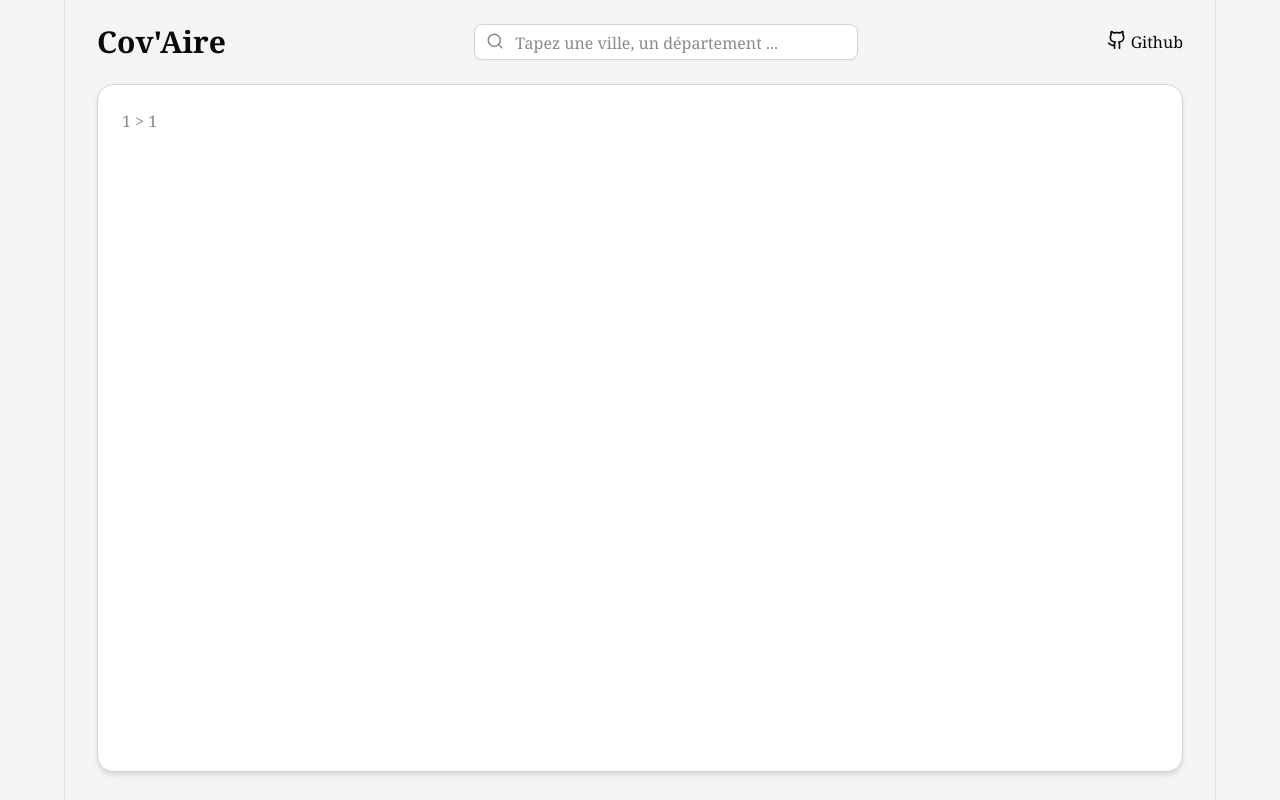
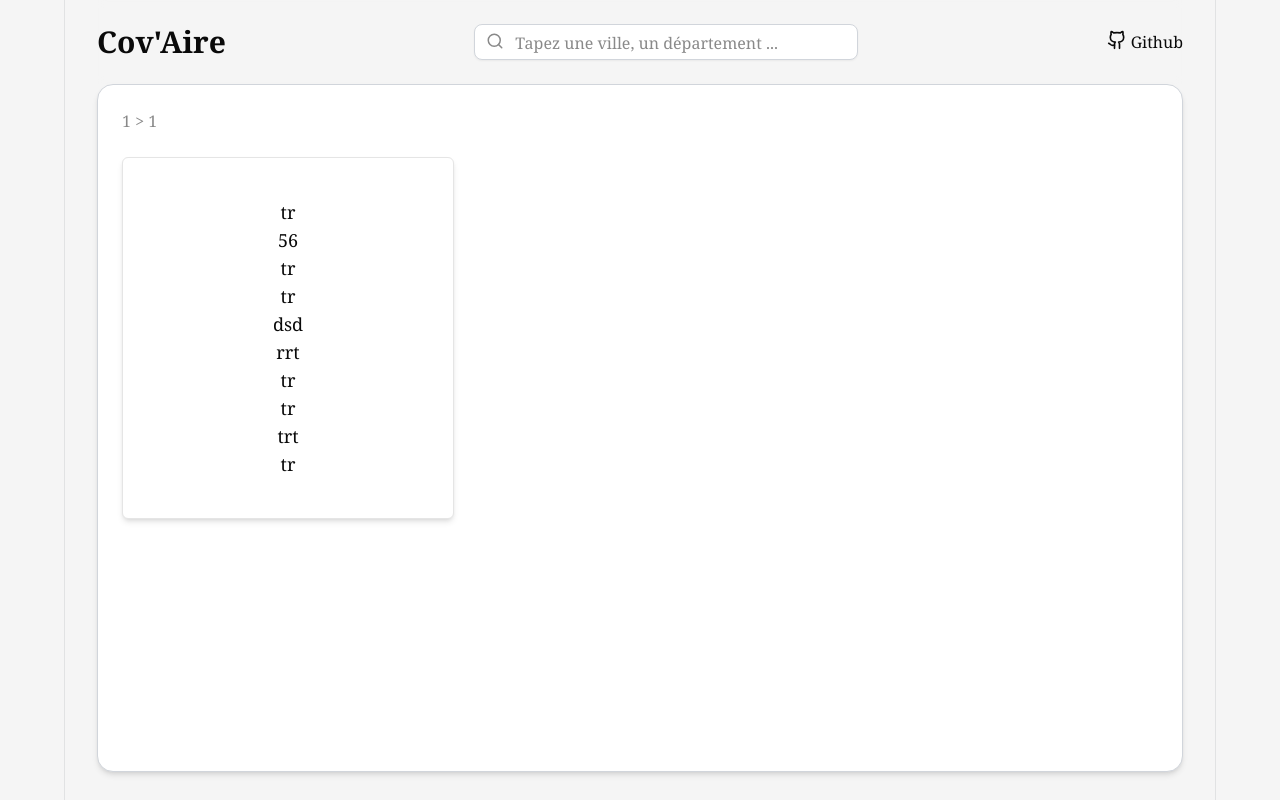
Before and after one commit to mohamed-rahmani/Cov-Aire, a Next.js app in the folder frontend/: page /regions/1/1 in a window 1280 px wide. Built offline with nearby package versions, Linux system fonts and the light colour scheme.

Commit message:
added: fetch all regions from API

```diff
--- a/frontend/package.json
+++ b/frontend/package.json
@@ -12,6 +12,7 @@
     "@radix-ui/react-dialog": "^1.1.5",
     "@radix-ui/react-slot": "^1.1.1",
     "@svgr/webpack": "^8.1.0",
+    "@tanstack/react-query": "^5.64.2",
     "cal-sans": "^1.0.1",
     "class-variance-authority": "^0.7.1",
     "clsx": "^2.1.1",
--- a/frontend/src/app/layout.tsx
+++ b/frontend/src/app/layout.tsx
@@ -1,4 +1,5 @@
 import Header from "@/components/feature/layout/Header";
+import QueryClientProvider from "@/components/feature/layout/QueryClientProvider";
 import "cal-sans";
 import type { Metadata } from "next";
 import "./globals.css";
@@ -18,7 +19,9 @@ export default function RootLayout({
     <html lang="fr">
       <body className="mx-auto flex min-h-screen max-w-6xl border-x border-[#e1e2e3] flex-col px-8 selection:bg-black selection:text-white">
         <Header />
-        <main className="flex-1 flex">{children}</main>
+        <main className="flex-1 flex">
+          <QueryClientProvider>{children}</QueryClientProvider>
+        </main>
       </body>
     </html>
   );
--- a/frontend/src/app/page.tsx
+++ b/frontend/src/app/page.tsx
@@ -1,3 +1,5 @@
+"use client";
+
 import Image from "next/image";
 import Link from "next/link";
 
--- a/frontend/src/app/regions/[region]/[department]/page.tsx
+++ b/frontend/src/app/regions/[region]/[department]/page.tsx
@@ -1,3 +1,5 @@
+import CarpoolingAreaCard from "@/components/CarpoolingAreaCard";
+
 type PageParams = Promise<{ region: string; department: string }>;
 
 export default async function page({ params }: { params: PageParams }) {
@@ -7,7 +9,21 @@ export default async function page({ params }: { params: PageParams }) {
       <div className="px-6 py-6 text-[#898989]">
         {decodeURIComponent(region)} {">"} {decodeURIComponent(department)}
       </div>
-      <div className="grid grid-cols-3 gap-5 px-6"></div>
+      <div className="grid grid-cols-3 gap-5 px-6">
+        <CarpoolingAreaCard
+          adress="tr"
+          bouygues4G="tr"
+          city="tr"
+          free4G="tr"
+          namePlace="tr"
+          orange4G="tr"
+          parkingBike="rrt"
+          parkingType=""
+          sfr4G="trt"
+          zipcode={56}
+          geographic="dsd"
+        />
+      </div>
     </div>
   );
 }
--- a/frontend/src/app/regions/page.tsx
+++ b/frontend/src/app/regions/page.tsx
@@ -1,16 +1,33 @@
+"use client";
+
 import RegionCard from "@/components/RegionCard";
+import { getAllRegion } from "@/services/covaire/CovaireService";
+import { useQuery } from "@tanstack/react-query";
+import { LoaderCircle } from "lucide-react";
 
-export default function page() {
+export default function Page() {
+  const { data, error, isLoading } = useQuery({
+    queryKey: [getAllRegion],
+    queryFn: async () => {
+      const result = await getAllRegion();
+      return result;
+    },
+  });
   return (
     <div className="bg-white w-full rounded-2xl border border-gray-300 shadow-md mb-7">
       <div className="px-6 py-6 text-[#898989]">Sélectionner une région</div>
       <div className="grid grid-cols-3 gap-5 px-6">
-        <RegionCard regionName="Ile de France" />
-        <RegionCard regionName="Ile-de-France" />
-        <RegionCard regionName="Ile-de-France" />
-        <RegionCard regionName="Ile-de-France" />
-        <RegionCard regionName="Ile-de-France" />
-        <RegionCard regionName="Ile-de-France" />
+        {isLoading && <LoaderCircle className="spin-animation" />}
+        {error && <p className="error">Error: {error.message}</p>}
+        {data &&
+          data
+            .filter(
+              (regionName: string) =>
+                regionName !== null && regionName !== "null"
+            )
+            .map((regionName: string, index: number) => {
+              return <RegionCard key={index} regionName={regionName} />;
+            })}
       </div>
     </div>
   );
--- a/frontend/src/components/CarpoolingAreaCard.tsx
+++ b/frontend/src/components/CarpoolingAreaCard.tsx
@@ -9,15 +9,17 @@ type CarpoolingAreaCardProps = {
   free4G: string;
   orange4G: string;
   bouygues4G: string;
+  geographic: string;
 };
 
 export default function CarpoolingAreaCard(props: CarpoolingAreaCardProps) {
   return (
     <div className="bg-white py-10 rounded-md cursor-pointer transition duration-300 ease-in-out hover:scale-105 shadow-md border flex flex-col items-center">
+      <div className="text-lg">{props.namePlace}</div>
       <div className="text-lg">{props.zipcode}</div>
       <div className="text-lg">{props.city}</div>
-      <div className="text-lg">{props.namePlace}</div>
       <div className="text-lg">{props.adress}</div>
+      <div className="text-lg">{props.geographic}</div>
       <div className="text-lg">{props.parkingType}</div>
       <div className="text-lg">{props.parkingBike}</div>
       <div className="text-lg">{props.bouygues4G}</div>
--- /dev/null
+++ b/frontend/src/components/feature/layout/QueryClientProvider.tsx
@@ -0,0 +1,16 @@
+"use client";
+
+import { QueryClient, QueryClientProvider } from "@tanstack/react-query";
+import { useState } from "react";
+
+export default function QueryProvider({
+  children,
+}: {
+  children: React.ReactNode;
+}) {
+  const [queryClient] = useState(() => new QueryClient());
+
+  return (
+    <QueryClientProvider client={queryClient}>{children}</QueryClientProvider>
+  );
+}
--- /dev/null
+++ b/frontend/src/services/covaire/CovaireService.ts
@@ -0,0 +1,13 @@
+export const getAllRegion = async (options: RequestInit = {}) => {
+  const response = await fetch(
+    `http://localhost:8081/api/v1/carpooling-areas/regions`,
+    {
+      headers: { "Content-Type": "application/json", ...options.headers },
+      ...options,
+    }
+  );
+  if (!response.ok) {
+    throw new Error(`Error: ${response.statusText}`);
+  }
+  return response.json();
+};
```
Also changed, not shown: 1 other file (tests, documents, lock files or other folders).
